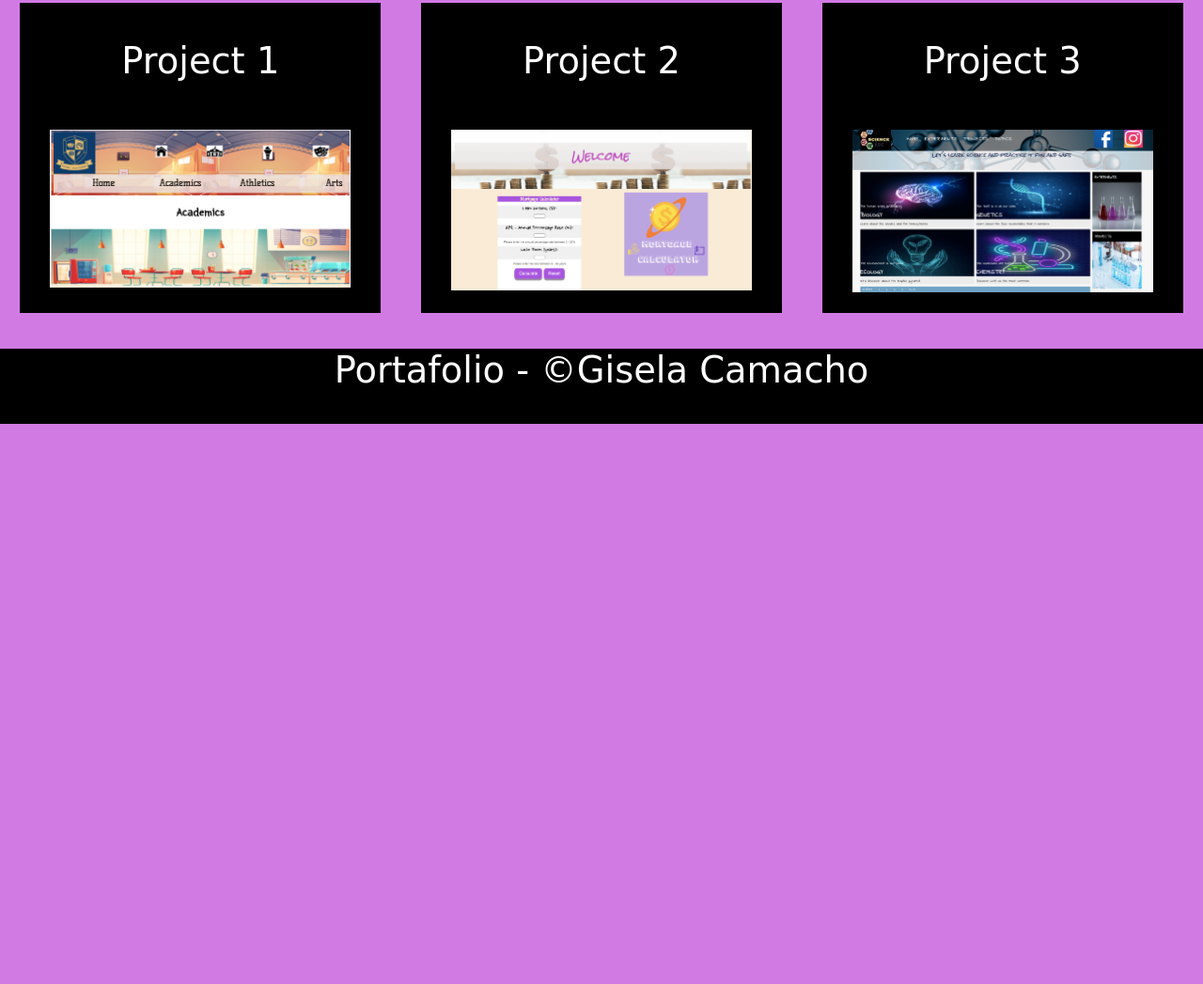
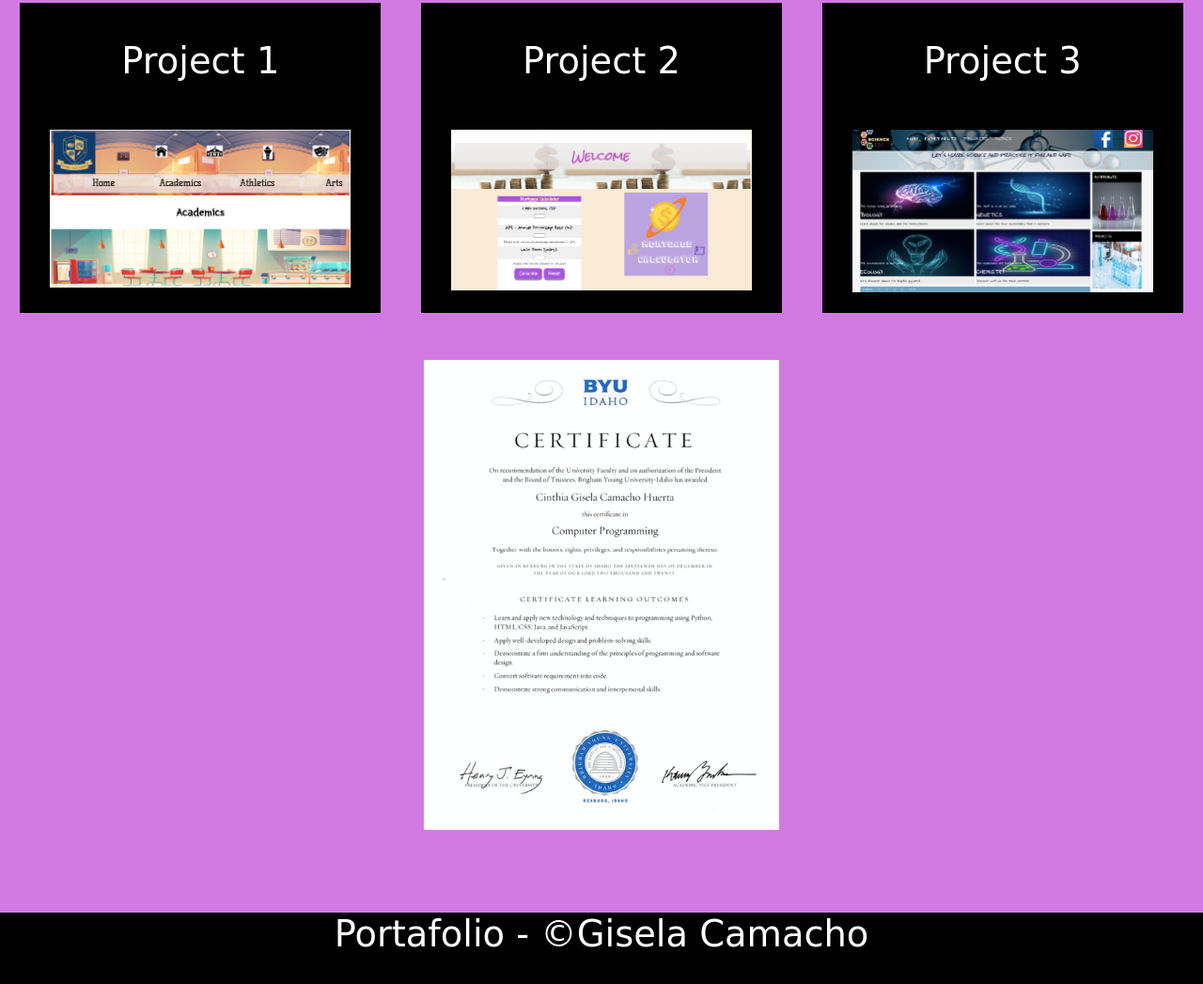
Before and after one commit to Gisela-Camacho-H/projectSass, a plain HTML site: page index.html in a window 1280 px wide. Shown: the part 991-2038 px from the top of the page at 94% size. Before the commit the page ends 1442 px from the top, so only its background shows below. Drawn offline with Linux system fonts and the light colour scheme; a web font is replaced by a local one.

Commit message:
add certificate

```diff
--- a/assets/css/main.scss
+++ b/assets/css/main.scss
@@ -60,6 +60,15 @@ p:hover{
     justify-content: space-around;
     width: 100%;
 }
+#cert{
+    height: 600px;
+    display: flex;
+    align-items: center;
+    justify-content: center;
+}
+#cert img{
+    height: 500px;
+}
 .text-nav{
     color: $tertiary-color;
     text-decoration: none;
@@ -95,6 +104,9 @@ p:hover{
     #home-hero p{
         font-size: $md;
     }
+    #home-hero{
+        height: 300px;
+    }
     #home-hero h1{
         font-size: 6vw;
     }
--- a/index.html
+++ b/index.html
@@ -50,6 +50,9 @@
             <img src="./assets/images/Project 3.png" alt="project 3">
         </div>
     </section>
+    <div id="cert">
+        <img src="./assets/images/cetificate.png" alt="certificate">
+    </div>
     <footer>
         <div>
             <p>Portafolio - &copy;Gisela Camacho</p>
```
Also changed, not shown: assets/css/main.css, assets/images/cetificate.png (added), 1 other file.
